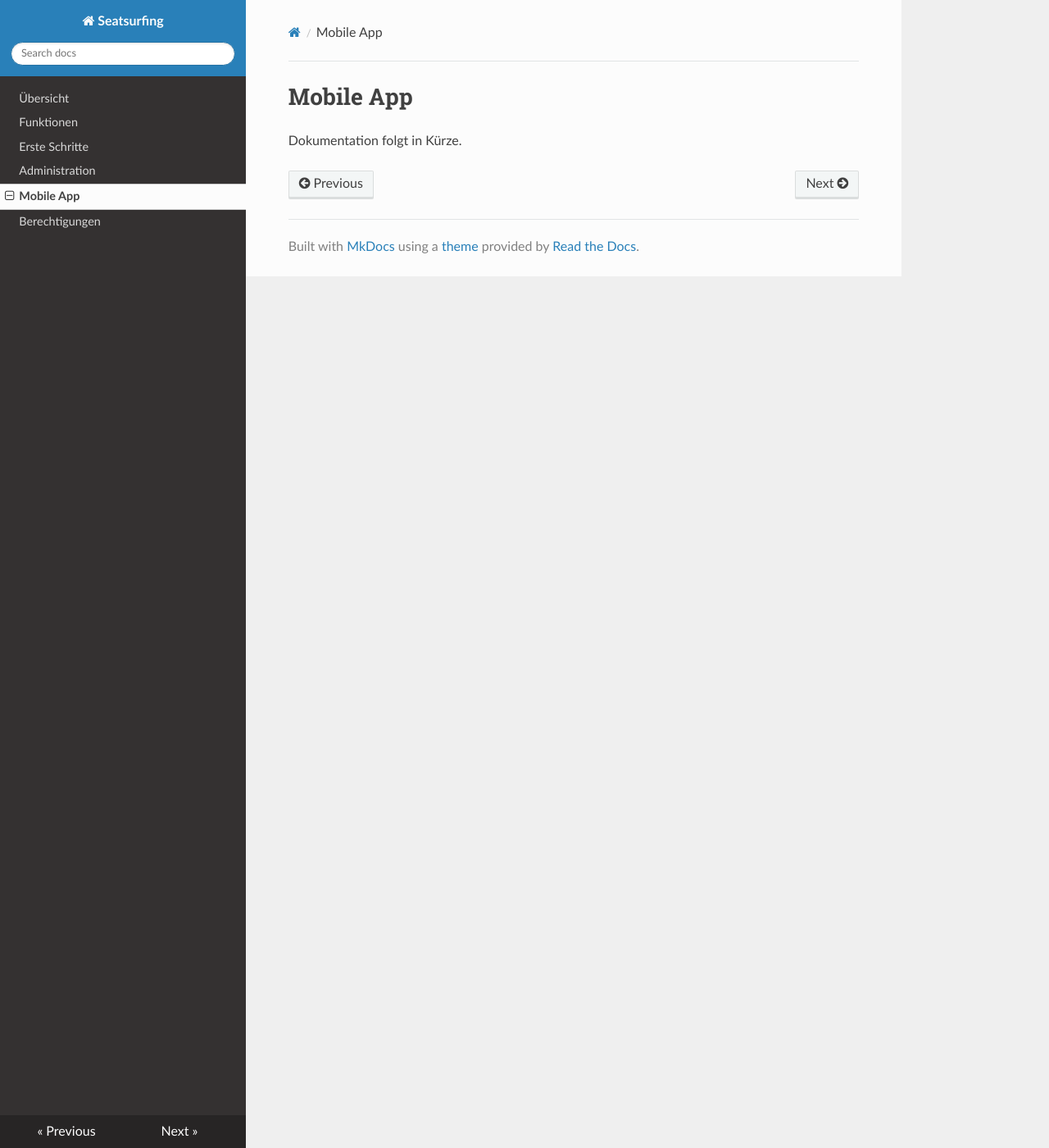
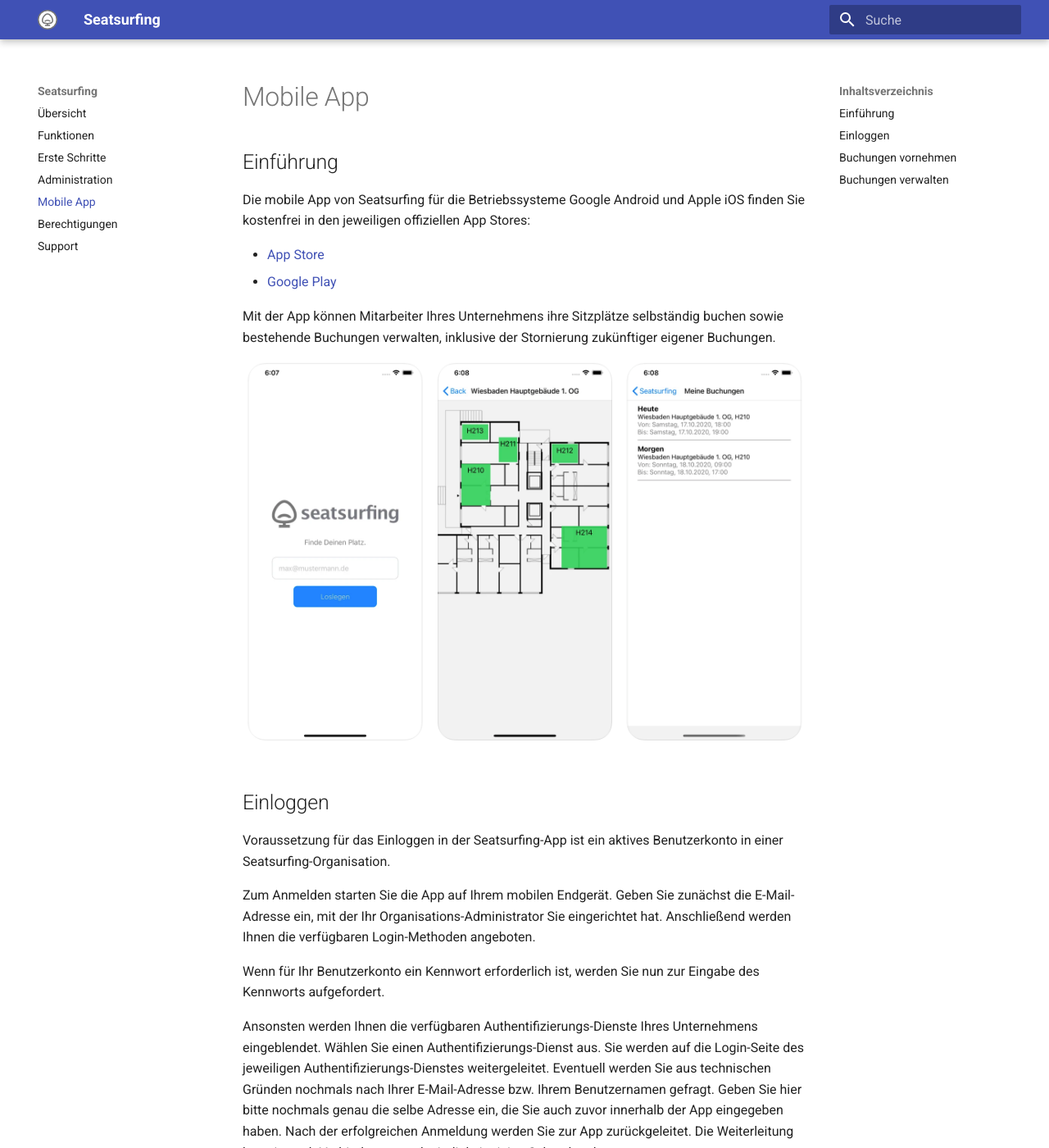
Before and after one commit to seatsurfing/docs, an MkDocs documentation site: the page built from src/app.md, in a window 1280 px wide and 1400 px high. Shown: the whole window at 82% size. Built offline with MkDocs 1.6.1 and Material for MkDocs 9.7.7, drawn with Linux system fonts in a browser that asks for light colours; nearby versions of some CDN libraries; some of the changed text lies outside the part shown.

Commit message:
Completed docs

```diff
--- a/mkdocs.yml
+++ b/mkdocs.yml
@@ -1,7 +1,9 @@
 site_name: Seatsurfing
 docs_dir: src
 theme:
-    name: readthedocs
+    name: material
+    logo: img/icon.svg
+    language: de
 nav:
     - 'index.md'
     - 'features.md'
@@ -9,3 +11,4 @@
     - 'admin-ui.md'
     - 'app.md'
     - 'permissions.md'
+    - 'support.md'
--- a/src/app.md
+++ b/src/app.md
@@ -1,2 +1,42 @@
 # Mobile App
-Dokumentation folgt in Kürze.
+
+## Einführung
+Die mobile App von Seatsurfing für die Betriebssysteme Google Android und Apple iOS finden Sie kostenfrei in den jeweiligen offiziellen App Stores:
+
+* [App Store](https://apps.apple.com/de/app/seatsurfing/id1536275675)
+* [Google Play](https://play.google.com/store/apps/details?id=de.seatsurfing.app)
+
+Mit der App können Mitarbeiter Ihres Unternehmens ihre Sitzplätze selbständig buchen sowie bestehende Buchungen verwalten, inklusive der Stornierung zukünftiger eigener Buchungen.
+
+![App Screenshots](img/app.png)
+
+## Einloggen
+Voraussetzung für das Einloggen in der Seatsurfing-App ist ein aktives Benutzerkonto in einer Seatsurfing-Organisation.
+
+Zum Anmelden starten Sie die App auf Ihrem mobilen Endgerät. Geben Sie zunächst die E-Mail-Adresse ein, mit der Ihr Organisations-Administrator Sie eingerichtet hat. Anschließend werden Ihnen die verfügbaren Login-Methoden angeboten.
+
+Wenn für Ihr Benutzerkonto ein Kennwort erforderlich ist, werden Sie nun zur Eingabe des Kennworts aufgefordert.
+
+Ansonsten werden Ihnen die verfügbaren Authentifizierungs-Dienste Ihres Unternehmens eingeblendet. Wählen Sie einen Authentifizierungs-Dienst aus. Sie werden auf die Login-Seite des jeweiligen Authentifizierungs-Dienstes weitergeleitet. Eventuell werden Sie aus technischen Gründen nochmals nach Ihrer E-Mail-Adresse bzw. Ihrem Benutzernamen gefragt. Geben Sie hier bitte nochmals genau die selbe Adresse ein, die Sie auch zuvor innerhalb der App eingegeben haben. Nach der erfolgreichen Anmeldung werden Sie zur App zurückgeleitet. Die Weiterleitung kann je nach Verbindungsgeschwindigkeit einige Sekunden dauern.
+
+Die App speichert Ihren Login sicher für Sie, sodass Sie sich nicht bei jedem Öffnen der App neu einloggen müssen. Wenn Sie das nicht wünschen, tippen Sie bitte nach Nutzung der App auf "Abmelden".
+
+## Buchungen vornehmen
+Um eine neue Buchung vorzunehmen, stellen Sie zunächst den gewünschten Zeitraum ein und wählen Sie den Bereich (bspw. Stockwerk), in dem Sie sitzen möchten.
+
+Anschließend werden Ihnen die verfügbaren Sitzplätze angezeigt. Grüne Sitzplätze sind im ausgewählten Zeitraum verfügbar. Sie können einen Platz buchen, in dem Sie ihn antippen. Rote Plätze sind hingegen bereits vergeben (ggfls. auch anteilig für den gewünschten Zeitraum - passen Sie dann gegebenenfalls Ihr gewähltes Zeitfenster an).
+
+Ihr Unternehmen kann zusätzliche Restriktionen für die Buchungen konfigurieren:
+
+* Maximale Buchungsdauer
+* Maximale Anzahl der zukünftigen Buchungen pro Person
+* Maximaler Buchungs-Vorlauf
+
+Entsprechende Meldungen werden Ihnen auf der Suchmaske angezeigt.
+
+## Buchungen verwalten
+Um Ihre zukünftigen Buchungen zu verwalten, tippen Sie auf "Meine Buchungen".
+
+Sie sehen Ihre anstehenden Buchungen in chronologisch aufsteigender Reihenfolge. Um Details zu einer Buchung anzuzeigen oder eine Buchung zu stornieren, tippen Sie bitte auf den entsprechenden Eintrag.
+
+Die unmittelbare Änderung einer bestehenden Buchung (bspw. Anpassung des Zeitfensters oder des gewählten Platzes) ist nicht möglich. Stornieren Sie stattdessen die fragliche Buchung und nehmen Sie eine neue Buchung vor.
```
Also changed, not shown: src/getting-started.md (+1 -1 lines), src/index.md (+4 -2 lines), src/permissions.md (+5 -0 lines), src/support.md (added, +14 -0 lines), src/img/app.png (added), src/img/icon.svg (added), src/img/logo.png (added), 1 other file.
